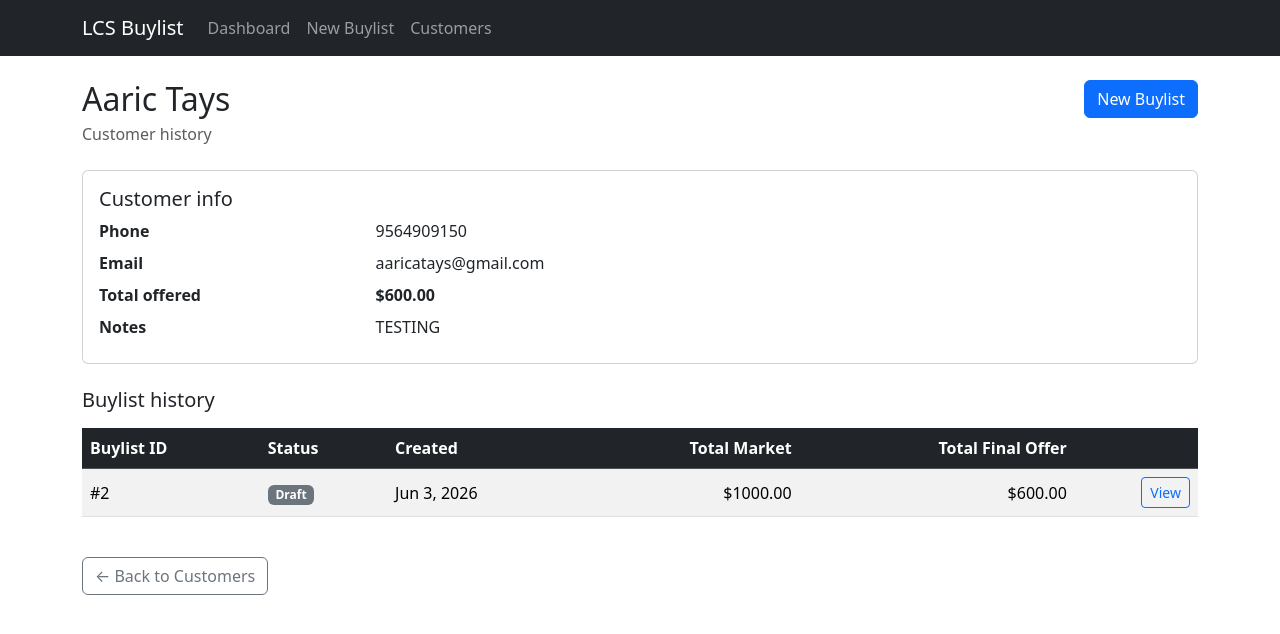
After one commit to 95b9c7/lcs-buylist-app, a Django app: page /customers/2/ in a window 1280 px wide. The commit adds this page. Shown: the top 634 px of the page. Run offline with Django 5.2, Linux system fonts and the light colour scheme; data comes from the database, SQL or seed files in the repository; both versions use the stored data as it was after the commit.

Commit message:
Added customer search and history

```diff
--- a/buylists/forms.py
+++ b/buylists/forms.py
@@ -3,7 +3,7 @@ from decimal import Decimal
 from django import forms
 from django.utils import timezone
 
-from .models import Buylist, BuylistItem, Customer
+from .models import Buylist, BuylistItem, Customer, round_money
 from .offer_rules import get_role_label, validate_final_offer
 
 
@@ -113,7 +113,8 @@ class BuylistItemForm(BootstrapFormMixin, forms.ModelForm):
 
         item = self._build_item_for_recommended(cleaned)
         recommended = item.calculate_recommended_offer_price()
-        final = cleaned.get('final_offer_price')
+        final = round_money(cleaned.get('final_offer_price'))
+        cleaned['final_offer_price'] = final
         override_reason = cleaned.get('override_reason', '')
 
         for error in validate_final_offer(
--- a/buylists/models.py
+++ b/buylists/models.py
@@ -2,6 +2,13 @@ from decimal import Decimal
 
 from django.conf import settings
 from django.db import models
+
+MONEY_PRECISION = Decimal('0.01')
+
+
+def round_money(amount):
+    """Round a money value to the nearest cent (hundredths place)."""
+    return Decimal(amount).quantize(MONEY_PRECISION)
 
 
 class Customer(models.Model):
@@ -68,23 +75,25 @@ class Buylist(models.Model):
 
     @property
     def total_market_value(self):
-        return sum(item.line_market_value for item in self.items.all())
+        return round_money(sum(item.line_market_value for item in self.items.all()))
 
     @property
     def total_cash_offer_value(self):
-        return sum(item.cash_offer_price for item in self.items.all())
+        return round_money(sum(item.cash_offer_price for item in self.items.all()))
 
     @property
     def total_trade_offer_value(self):
-        return sum(item.trade_offer_price for item in self.items.all())
+        return round_money(sum(item.trade_offer_price for item in self.items.all()))
 
     @property
     def total_recommended_offer_value(self):
-        return sum(item.recommended_offer_price for item in self.items.all())
+        return round_money(
+            sum(item.recommended_offer_price for item in self.items.all())
+        )
 
     @property
     def total_final_offer_value(self):
-        return sum(item.final_offer_price for item in self.items.all())
+        return round_money(sum(item.final_offer_price for item in self.items.all()))
 
     @property
     def payment_choice_selected(self):
@@ -176,7 +185,7 @@ class BuylistItem(models.Model):
 
     @property
     def line_market_value(self):
-        return Decimal(self.quantity) * self.market_price
+        return round_money(Decimal(self.quantity) * self.market_price)
 
     @property
     def offer_percent(self):
@@ -206,18 +215,14 @@ class BuylistItem(models.Model):
         )
 
     def calculate_cash_offer_price(self):
-        return (
-            self._base_offer_value() * self.CASH_OFFER_PERCENT
-        ).quantize(Decimal('0.01'))
+        return round_money(self._base_offer_value() * self.CASH_OFFER_PERCENT)
 
     def calculate_trade_offer_price(self):
-        return (
-            self._base_offer_value() * self.TRADE_OFFER_PERCENT
-        ).quantize(Decimal('0.01'))
+        return round_money(self._base_offer_value() * self.TRADE_OFFER_PERCENT)
 
     def calculate_recommended_offer_price(self):
         offer_percent = self.get_offer_percent_for_buylist(self.buylist)
-        return (self._base_offer_value() * offer_percent).quantize(Decimal('0.01'))
+        return round_money(self._base_offer_value() * offer_percent)
 
     def save(self, *args, **kwargs):
         self.cash_offer_price = self.calculate_cash_offer_price()
@@ -226,6 +231,8 @@ class BuylistItem(models.Model):
 
         if self._state.adding:
             self.final_offer_price = self.recommended_offer_price
+        else:
+            self.final_offer_price = round_money(self.final_offer_price)
 
         super().save(*args, **kwargs)
 
--- a/buylists/offer_rules.py
+++ b/buylists/offer_rules.py
@@ -1,4 +1,6 @@
 from decimal import Decimal
+
+from .models import round_money
 
 GROUP_MANAGER = 'Manager'
 GROUP_OWNER = 'Owner'
@@ -45,7 +47,7 @@ def max_allowed_final_offer(recommended, user):
     if limit_percent is None:
         return None
     multiplier = Decimal('1') + (limit_percent / Decimal('100'))
-    return (recommended * multiplier).quantize(Decimal('0.01'))
+    return round_money(recommended * multiplier)
 
 
 def validate_final_offer(user, recommended, final, override_reason):
--- /dev/null
+++ b/buylists/templates/buylists/customer_detail.html
@@ -0,0 +1,75 @@
+{% extends "buylists/base.html" %}
+
+{% block title %}{{ customer.name }} — Customer{% endblock %}
+
+{% block content %}
+<div class="d-flex justify-content-between align-items-start mb-4">
+    <div>
+        <h1 class="h2 mb-1">{{ customer.name }}</h1>
+        <p class="text-muted mb-0">Customer history</p>
+    </div>
+    <a href="{% url 'buylists:buylist_create' %}?customer={{ customer.pk }}" class="btn btn-primary">New Buylist</a>
+</div>
+
+<div class="card mb-4">
+    <div class="card-body">
+        <h2 class="h5 card-title">Customer info</h2>
+        <dl class="row mb-0">
+            <dt class="col-sm-3">Phone</dt>
+            <dd class="col-sm-9">{{ customer.phone|default:"—" }}</dd>
+            <dt class="col-sm-3">Email</dt>
+            <dd class="col-sm-9">{{ customer.email|default:"—" }}</dd>
+            <dt class="col-sm-3">Total offered</dt>
+            <dd class="col-sm-9 fw-semibold">${{ total_offered|floatformat:2 }}</dd>
+            {% if customer.notes %}
+            <dt class="col-sm-3">Notes</dt>
+            <dd class="col-sm-9">{{ customer.notes }}</dd>
+            {% endif %}
+        </dl>
+    </div>
+</div>
+
+<h2 class="h5 mb-3">Buylist history</h2>
+
+{% if buylists %}
+<div class="table-responsive mb-4">
+    <table class="table table-striped table-hover align-middle">
+        <thead class="table-dark">
+            <tr>
+                <th>Buylist ID</th>
+                <th>Status</th>
+                <th>Created</th>
+                <th class="text-end">Total Market</th>
+                <th class="text-end">Total Final Offer</th>
+                <th></th>
+            </tr>
+        </thead>
+        <tbody>
+            {% for buylist in buylists %}
+            <tr>
+                <td>#{{ buylist.pk }}</td>
+                <td>
+                    <span class="badge bg-secondary">{{ buylist.get_status_display }}</span>
+                </td>
+                <td>{{ buylist.created_at|date:"M j, Y" }}</td>
+                <td class="text-end">${{ buylist.total_market_value }}</td>
+                <td class="text-end">${{ buylist.total_final_offer_value }}</td>
+                <td class="text-end">
+                    <a href="{% url 'buylists:buylist_detail' pk=buylist.pk %}" class="btn btn-sm btn-outline-primary">View</a>
+                </td>
+            </tr>
+            {% endfor %}
+        </tbody>
+    </table>
+</div>
+{% else %}
+<div class="alert alert-info">
+    No buylists for this customer yet.
+    <a href="{% url 'buylists:buylist_create' %}?customer={{ customer.pk }}">Start their first buylist</a>.
+</div>
+{% endif %}
+
+<p class="mt-4">
+    <a href="{% url 'buylists:customer_list' %}" class="btn btn-outline-secondary">← Back to Customers</a>
+</p>
+{% endblock %}
--- a/buylists/urls.py
+++ b/buylists/urls.py
@@ -8,6 +8,7 @@ urlpatterns = [
     path('', views.dashboard, name='dashboard'),
     path('customers/', views.customer_list, name='customer_list'),
     path('customers/new/', views.customer_create, name='customer_create'),
+    path('customers/<int:pk>/', views.customer_detail, name='customer_detail'),
     path('buylists/new/', views.buylist_create, name='buylist_create'),
     path('buylists/<int:pk>/', views.buylist_detail, name='buylist_detail'),
     path(
--- a/buylists/views.py
+++ b/buylists/views.py
@@ -1,7 +1,10 @@
 import csv
 import re
+from decimal import Decimal
 
 from django.contrib import messages
+from django.db.models import Count, DecimalField, Q, Sum, Value
+from django.db.models.functions import Coalesce
 from django.http import HttpResponse
 from django.shortcuts import get_object_or_404, redirect, render
 from django.views.decorators.http import require_POST
@@ -13,7 +16,7 @@ from .forms import (
     BuylistStatusForm,
     CustomerForm,
 )
-from .models import Buylist, BuylistItem, Customer
+from .models import Buylist, BuylistItem, Customer, round_money
 
 
 def dashboard(request):
@@ -43,8 +46,51 @@ def dashboard(request):
 
 
 def customer_list(request):
-    customers = Customer.objects.all()
-    return render(request, 'buylists/customer_list.html', {'customers': customers})
+    customers = (
+        Customer.objects.annotate(
+            buylist_count=Count('buylists', distinct=True),
+            total_offered=Coalesce(
+                Sum('buylists__items__final_offer_price'),
+                Value(Decimal('0.00')),
+                output_field=DecimalField(max_digits=12, decimal_places=2),
+            ),
+        )
+        .order_by('name')
+    )
+
+    search_query = request.GET.get('q', '').strip()
+    if search_query:
+        customers = customers.filter(
+            Q(name__icontains=search_query)
+            | Q(phone__icontains=search_query)
+            | Q(email__icontains=search_query)
+        )
+
+    # Sum() in SQLite can return extra decimal places (e.g. 12.6000000000000).
+    for customer in customers:
+        customer.total_offered = round_money(customer.total_offered)
+
+    return render(request, 'buylists/customer_list.html', {
+        'customers': customers,
+        'search_query': search_query,
+    })
+
+
+def customer_detail(request, pk):
+    customer = get_object_or_404(Customer, pk=pk)
+    buylists = (
+        Buylist.objects.filter(customer=customer)
+        .prefetch_related('items')
+        .order_by('-created_at')
+    )
+    total_offered = round_money(
+        sum(buylist.total_final_offer_value for buylist in buylists)
+    )
+    return render(request, 'buylists/customer_detail.html', {
+        'customer': customer,
+        'buylists': buylists,
+        'total_offered': total_offered,
+    })
 
 
 def customer_create(request):
@@ -53,7 +99,7 @@ def customer_create(request):
         if form.is_valid():
             customer = form.save()
             messages.success(request, f'Customer "{customer.name}" created.')
-            return redirect('buylists:customer_list')
+            return redirect('buylists:customer_detail', pk=customer.pk)
     else:
         form = CustomerForm()
     return render(request, 'buylists/customer_form.html', {
@@ -63,6 +109,11 @@ def customer_create(request):
 
 
 def buylist_create(request):
+    customer = None
+    customer_pk = request.GET.get('customer')
+    if customer_pk:
+        customer = get_object_or_404(Customer, pk=customer_pk)
+
     if request.method == 'POST':
         form = BuylistForm(request.POST)
         if form.is_valid():
@@ -70,10 +121,13 @@ def buylist_create(request):
             messages.success(request, 'Buylist created.')
             return redirect('buylists:buylist_detail', pk=buylist.pk)
     else:
-        form = BuylistForm()
+        initial = {'customer': customer} if customer else None
+        form = BuylistForm(initial=initial)
+
     return render(request, 'buylists/buylist_form.html', {
         'form': form,
         'title': 'New Buylist',
+        'customer': customer,
     })
 
 
```
Also changed, not shown: buylists/templates/buylists/buylist_form.html (+10 -1 lines), buylists/templates/buylists/customer_list.html (+35 -1 lines), buylists/migrations/0006_round_offer_prices.py (added), db.sqlite3.
